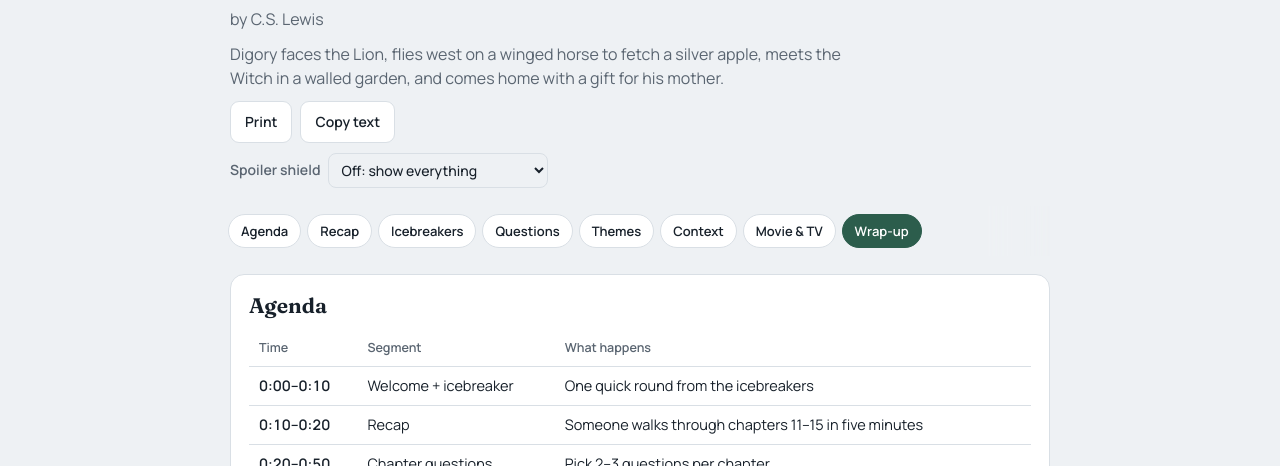
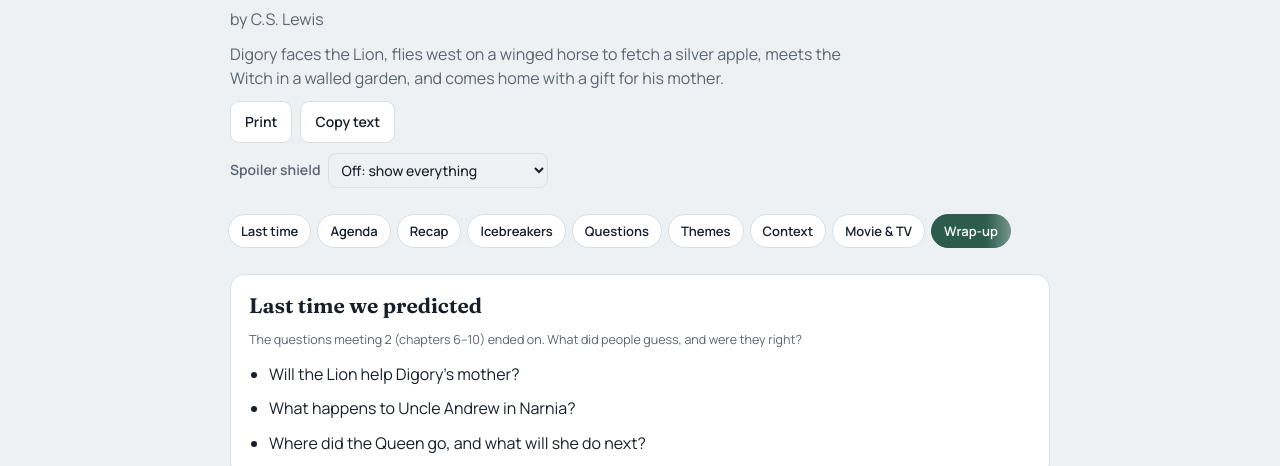
Before and after one commit to rico9267/bookclub, a plain HTML site: page index.html in a window 1280 px wide. Shown: the part 334-800 px from the top of the page. Drawn offline with Linux system fonts and the light colour scheme; no server answers.

Commit message:
v7.1: last meeting's open questions shown when no predictions were written down; jump menu order
Co-Authored-By: Claude Opus 5.5 <noreply@anthropic.com>
Claude-Session: https://claude.ai/code/session_01FuafEGjV9dLb8HTxexggXa

```diff
--- a/index.html
+++ b/index.html
@@ -1286,7 +1286,7 @@ function whenText(d, time, o = {}) {
   return `${over ? "Met" : "Meeting"} ${day.toLocaleDateString(undefined, { weekday: "long", month: "short", day: "numeric" })}${time ? " · " + fmtMeetTime(d, time, o.local !== false) : ""} · ${rel}`;
 }
 // Jump between sections on long guides (a phone guide runs ~7,000px). Buttons, not #links, so the URL stays clean.
-const JUMP_LABELS = { agenda: "Agenda", recap: "Recap", icebreakers: "Icebreakers", chapterQuestions: "Questions", memberQuestions: "Your questions", themes: "Themes", context: "Context", adaptations: "Movie & TV", wrapUp: "Wrap-up", lastPredictions: "Last time", madePredictions: "Predictions" };
+const JUMP_LABELS = { lastPredictions: "Last time", agenda: "Agenda", recap: "Recap", icebreakers: "Icebreakers", chapterQuestions: "Questions", memberQuestions: "Your questions", themes: "Themes", context: "Context", adaptations: "Movie & TV", wrapUp: "Wrap-up", madePredictions: "Predictions" }
 function jumpNav(g, extra = {}) {
   const has = {
     memberQuestions: extra.memberQuestions, lastPredictions: extra.lastPredictions, madePredictions: extra.madePredictions,
@@ -1592,12 +1592,16 @@ function renderGuide() {
   ];
 
   const showMQ = E || showMemberQuestions(m);
-  const prev = m.id ? prevMeeting(m) : null, lastPreds = !E && prev ? predsOf(prev) : [];
+  const prev = m.id ? prevMeeting(m) : null, made = !E && prev ? predsOf(prev) : [];
+  // Nothing written down after last time: fall back to the questions that meeting's wrap-up left open.
+  const wondered = !E && prev && !made.length ? arr(obj(obj(prev.guide).wrapUp).predictions).map(t => ({ text: str(t).trim(), by: "" })).filter(p => p.text) : [];
+  const lastPreds = made.length ? made : wondered;
   const past = !!m.id && !!m.date && !isUpcoming(m);
   const showMade = E || g.madePredictions.length > 0 || (past && canManage() && !PUBLIC);
   if (!E) { const nav = jumpNav(g, { memberQuestions: showMQ, lastPredictions: lastPreds.length, madePredictions: g.madePredictions.length }); if (nav) parts.push(nav); }
   if (lastPreds.length) parts.push(sec("lastPredictions", sectionHidden(m, "lastPredictions") ? hiddenSection(m, "lastPredictions") : [
-    el("p", { class: "hint", style: "margin:0" }, `From meeting ${prev.meetingNumber}${str(prev.chapters).trim() ? ` (chapters ${prev.chapters})` : ""}. Were we right?`),
+    el("p", { class: "hint", style: "margin:0" }, made.length ? `From meeting ${prev.meetingNumber}${str(prev.chapters).trim() ? ` (chapters ${prev.chapters})` : ""}. Were we right?`
+      : `The questions meeting ${prev.meetingNumber}${str(prev.chapters).trim() ? ` (chapters ${prev.chapters})` : ""} ended on. What did people guess, and were they right?`),
     predList(lastPreds)]));   // sibling of the sections, so it can stick while they scroll
   if (g.agenda.length) parts.push(sec("agenda", el("div", { class: "scroll" },
     el("table", { class: "agenda" },
```
